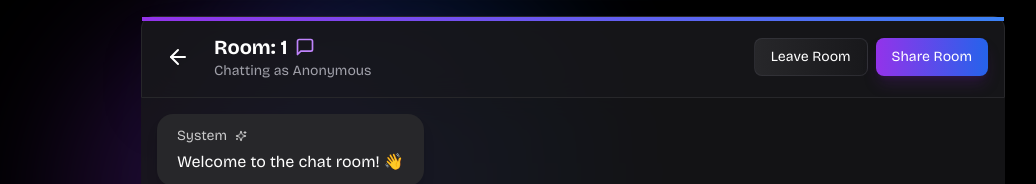
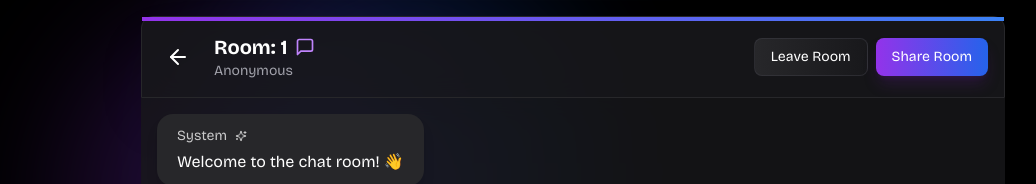
Before and after one commit to MrNikhillyadav/chatify-app, a React (Vite) app in the folder frontend/: page /room/1 in a window 1280 px wide. Shown: the top 184 px of the page, without its empty margins (67-1103 px from the left). Built offline with nearby package versions, Linux system fonts and the light colour scheme; no server answers.

Commit message:
fixed linting

```diff
--- a/frontend/src/components/Room.tsx
+++ b/frontend/src/components/Room.tsx
@@ -86,6 +86,7 @@ setMessage("");
 
       const shareRoom = async () => {
       const url = `${window.location.origin}/room/${roomId}`;
+
       try {
         await navigator.clipboard.writeText(url);
         toast.success("Room link copied! Share with friends 🎉");
@@ -93,6 +94,7 @@ toast.success("Room link copied! Share with friends 🎉");
         toast.error("Oops! Couldn't copy the link");
       }
       };
+
       function leaveRoom() {
         navigate("/");
       }
@@ -123,7 +125,7 @@ navigate("/");
                   <MessageSquare className="w-5 h-5 text-purple-400" />
                 </div>
                 <p className="text-sm text-zinc-400">
-                  Chatting as {name?.trim() || "Anonymous"}
+                   {name?.trim() || "Anonymous"}
                 </p>
               </div>
             </div>
```
Lines whose indentation alone changed are shown as unchanged.
